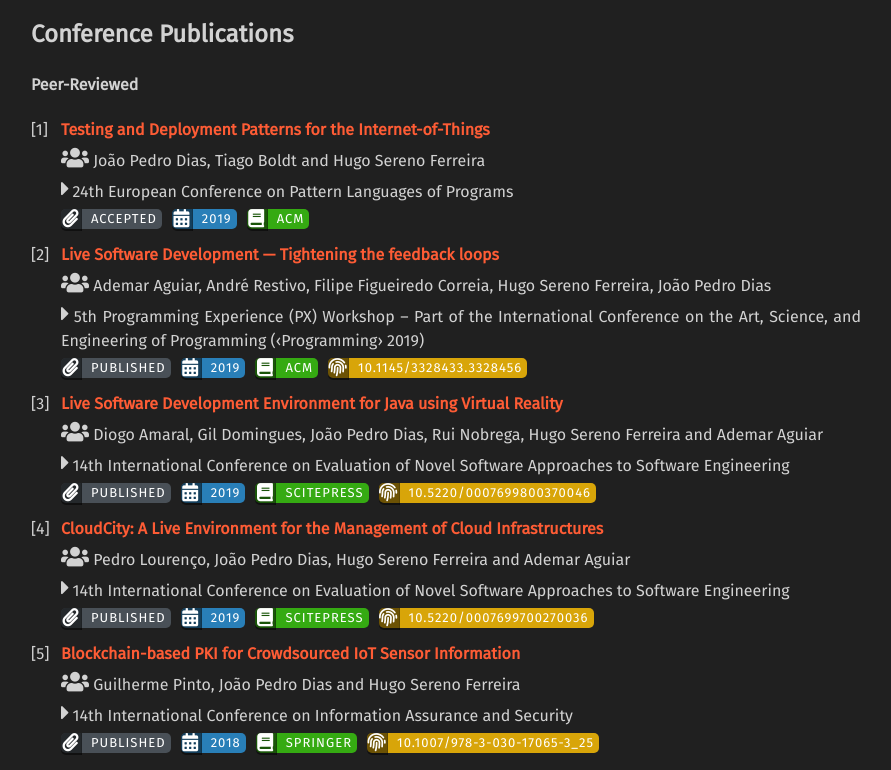
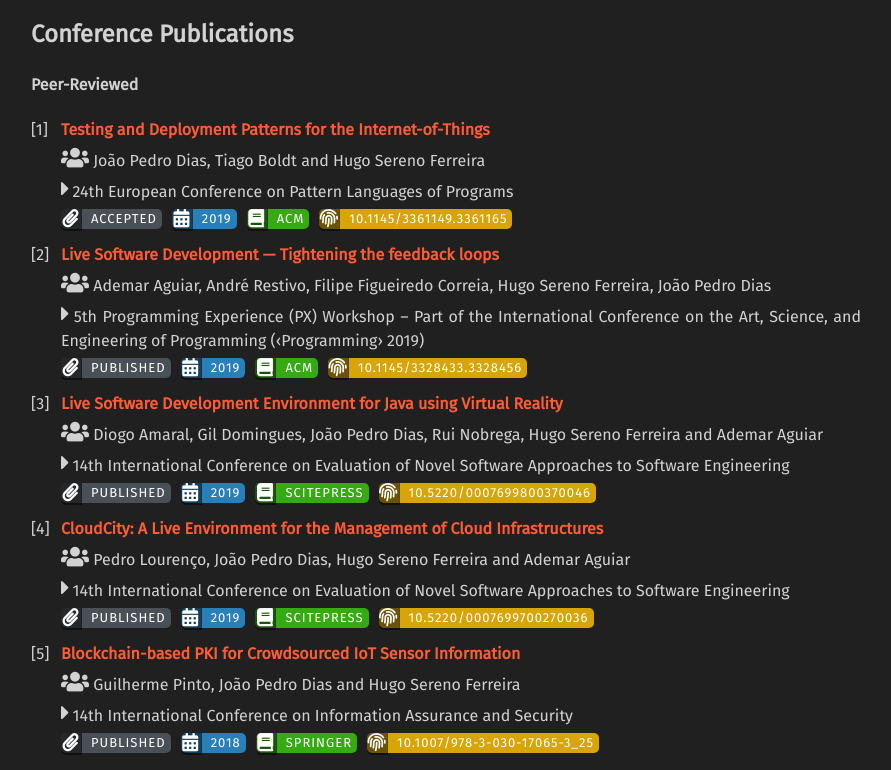
Before and after one commit to jpdias/jpdias.github.io, a Jekyll site: the page built from publications.md, in a window 1280 px wide and 900 px high, cut to the strip 130-900 px from the top of the window. Shown: the whole strip, without its empty margins (179-1070 px from the left). Built offline with Jekyll 4.4.1, drawn with Linux system fonts in a browser that asks for light colours; nearby versions of some CDN libraries.

Commit message:
Update publications.yml

```diff
--- a/_data/publications.yml
+++ b/_data/publications.yml
@@ -5,7 +5,8 @@ confs:
     authors: "João Pedro Dias, Tiago Boldt and Hugo Sereno Ferreira"
     conference: "24th European Conference on Pattern Languages of Programs"
     year: 2019
-    url: "/404"
+    doi: 10.1145/3361149.3361165
+    url: "http://doi.org/10.1145/3361149.3361165"
     status: "Accepted"
     pub: ACM
 
```
